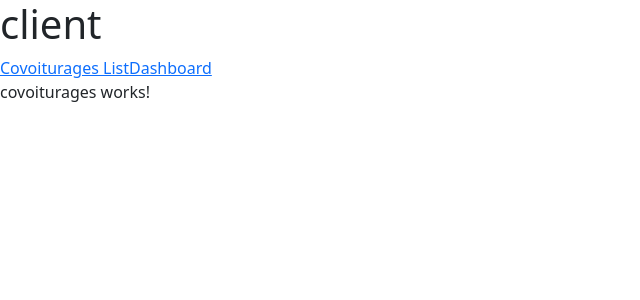
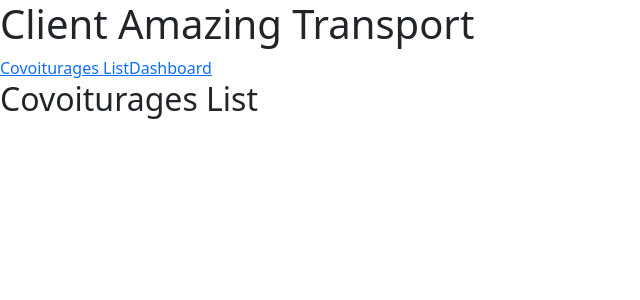
Before and after one commit to 2021-d05-groupe3/amazingTransportApp, an Angular app in the folder client/: page /covoiturages in a window 1280 px wide. Shown: the top 300 px of the page, without its empty margins (0-640 px from the left). Built offline with nearby package versions, Linux system fonts and the light colour scheme; no server answers.

Commit message:
Ajout detail covoiturage

```diff
--- a/client/src/app/app.component.ts
+++ b/client/src/app/app.component.ts
@@ -6,5 +6,5 @@ import { Component } from '@angular/core';
   styleUrls: ['./app.component.css']
 })
 export class AppComponent {
-  title = 'client';
+  title = 'Client Amazing Transport';
 }
--- a/client/src/app/covoiturage/covoiturages/covoiturage-detail/covoiturage-detail.component.html
+++ b/client/src/app/covoiturage/covoiturages/covoiturage-detail/covoiturage-detail.component.html
@@ -1 +1,16 @@
-<p>covoiturage-detail works!</p>
+<div *ngIf="covoiturage">
+  <h2>
+      {{covoiturage.organizer| uppercase}}
+  </h2>
+  <h3>
+    {{covoiturage.vehicleType}}
+  </h3>
+  <p>
+    {{covoiturage.passengersNumber}}
+  </p>
+  <div><span>id: </span>{{covoiturage.id}}</div>
+  <label>
+       <input [(ngModel)]="covoiturage.id" />
+  </label>
+  <button (click)="save()">save</button>
+</div>
--- a/client/src/app/covoiturage/covoiturages/covoiturage-detail/covoiturage-detail.component.ts
+++ b/client/src/app/covoiturage/covoiturages/covoiturage-detail/covoiturage-detail.component.ts
@@ -1,4 +1,9 @@
+import { CovoiturageService } from './../../../services/covoiturage.service';
+
+
+import { Covoiturage } from './../../../covoiturage';
 import { Component, OnInit } from '@angular/core';
+import { ActivatedRoute } from '@angular/router';
 
 @Component({
   selector: 'app-covoiturage-detail',
@@ -7,9 +12,21 @@ import { Component, OnInit } from '@angular/core';
 })
 export class CovoiturageDetailComponent implements OnInit {
 
-  constructor() { }
+  id!: number;
+  covoiturage!: Covoiturage;
+
+  constructor(private route : ActivatedRoute, private covoiturageService : CovoiturageService) { }
 
   ngOnInit(): void {
+    this.id = +!this.route.snapshot.paramMap.get('id');
+    //on va chercher le covoit dont l'id correspond à l'id récupéré
+    this.getCovoiturage();
+
   }
-
+getCovoiturage(){
+  this.covoiturageService.getCovoiturage(this.id).subscribe((data) => this.covoiturage = data);
 }
+save(){
+  this.covoiturageService.updateCovoiturage(this.covoiturage).subscribe( () => console.log(this.covoiturage, "enregistré"))
+}
+}
--- a/client/src/app/covoiturage/covoiturages/covoiturages.component.html
+++ b/client/src/app/covoiturage/covoiturages/covoiturages.component.html
@@ -1 +1 @@
-<p>covoiturages works!</p>
+<h2>Covoiturages List</h2>
```
